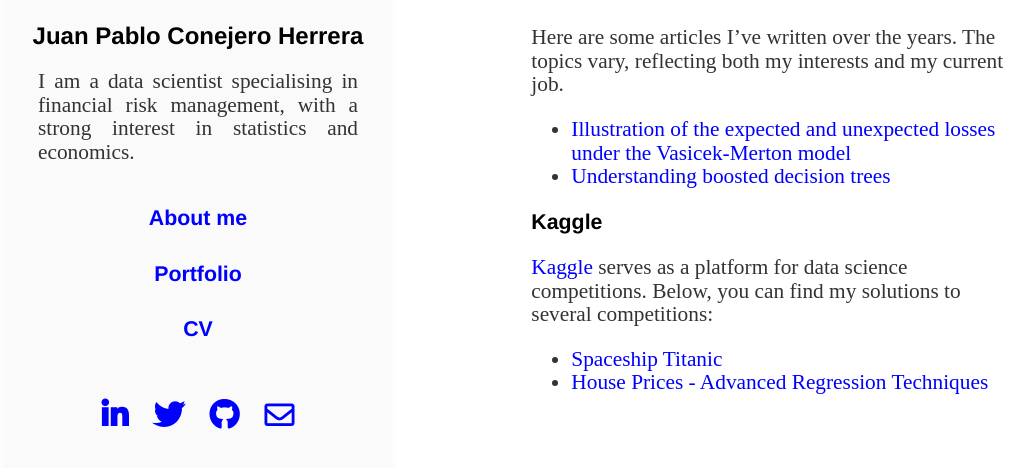
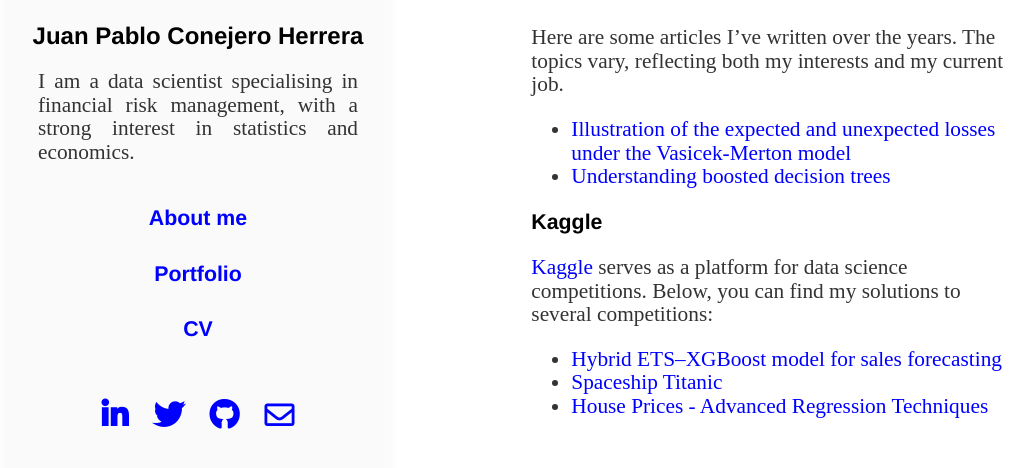
Before and after one commit to jpconher/jpconher.github.io, a Jekyll site: the page built from portfolio/index.md, in a window 1280 px wide, cut to the strip 321-789 px from the top of the page. Shown: the whole strip, without its empty margins (130-1164 px from the left). Built offline with Jekyll 4.4.1, drawn with Linux system fonts in a browser that asks for light colours; nearby versions of some CDN libraries.

Commit message:
Add store sales Kaggle competition solution

```diff
--- a/portfolio/index.md
+++ b/portfolio/index.md
@@ -21,6 +21,6 @@ Here are some articles I've written over the years. The topics vary, reflecting
 ### Kaggle
 
 <a href="https://www.kaggle.com/" target="_blank">Kaggle</a> serves as a platform for data science competitions. Below, you can find my solutions to several competitions:
-
+- [Hybrid ETS–XGBoost model for sales forecasting](https://www.kaggle.com/code/juanconher/hybrid-ets-xgboost-model-for-sales-forecasting)
 - [Spaceship Titanic](https://www.kaggle.com/code/juanconher/spaceship-titanic-with-decision-trees)
 - [House Prices - Advanced Regression Techniques](https://www.kaggle.com/code/juanconher/predicting-house-price-with-linear-regression)
```
